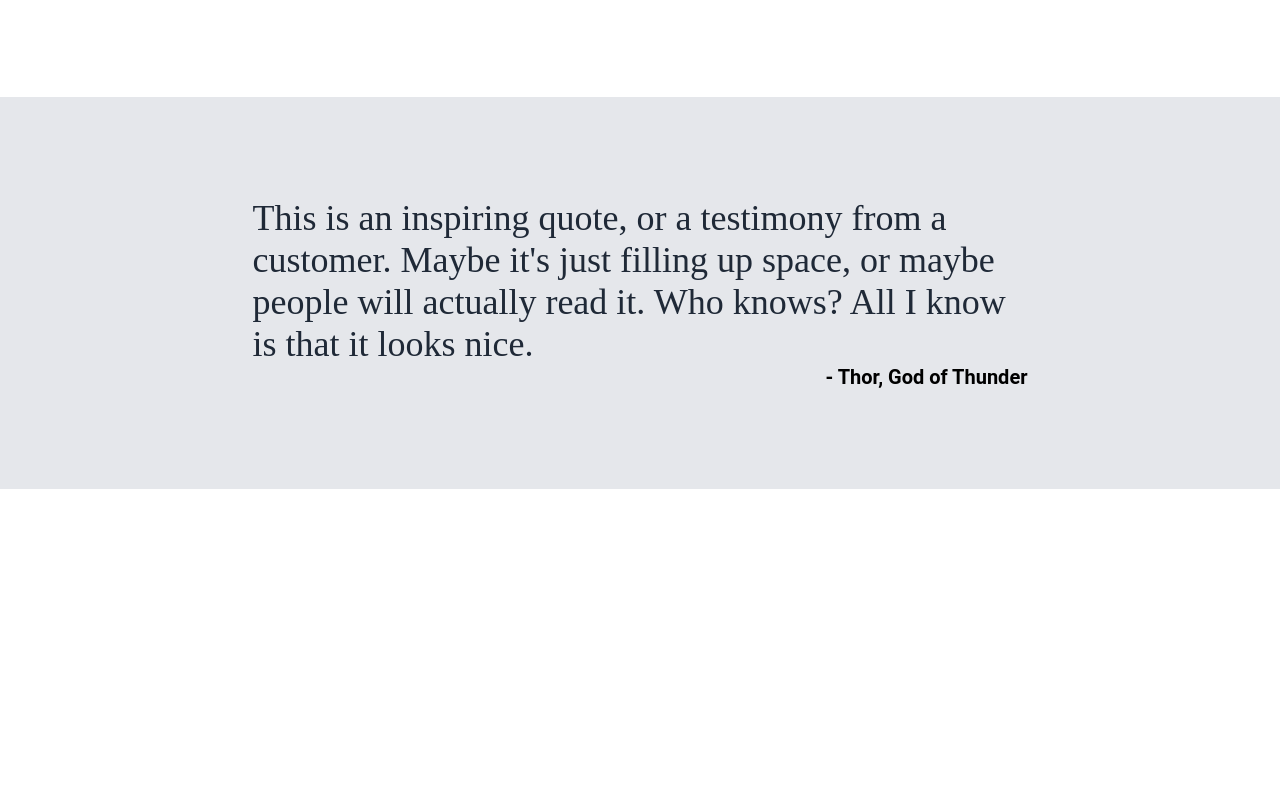
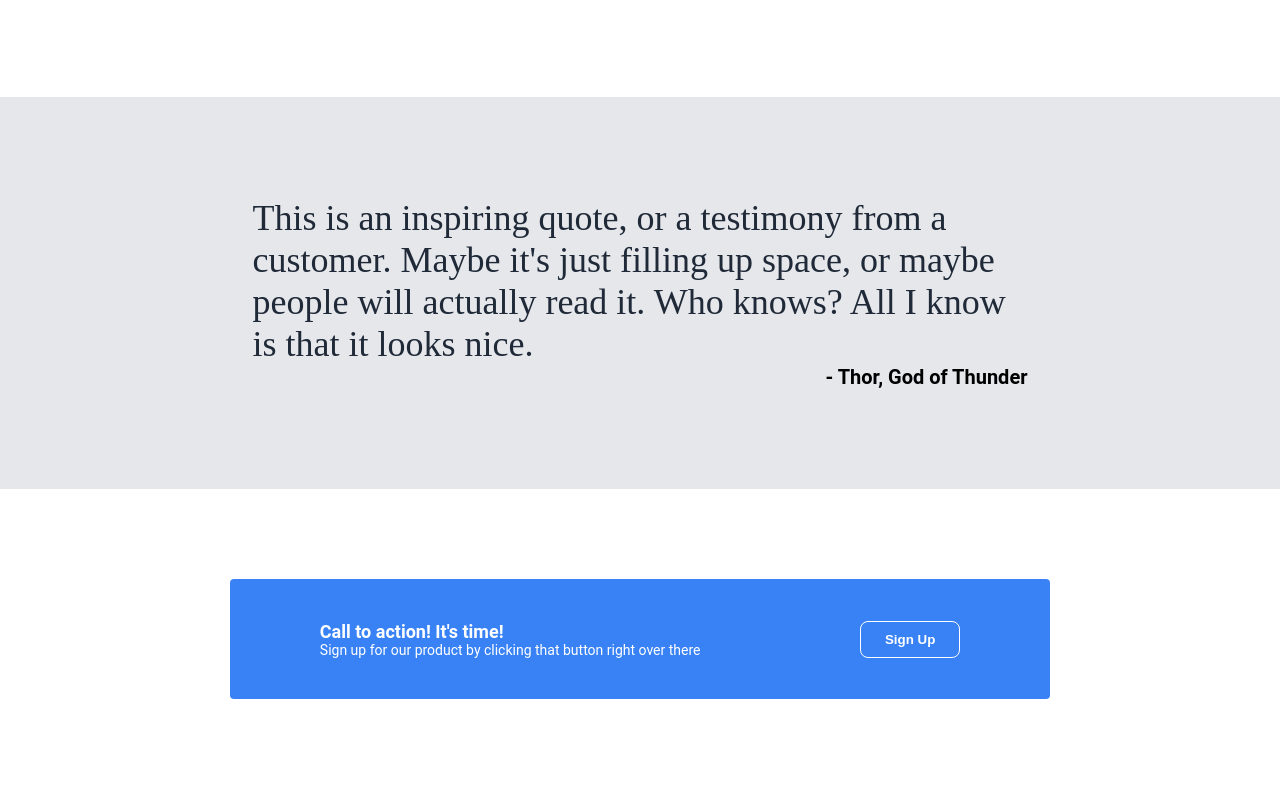
Before and after one commit to ezilin/landing-page, a plain HTML site: page index.html in a window 1280 px wide. Shown: the part 1098-1887 px from the top of the page. Before the commit the page ends 1587 px from the top, so only its background shows below. Drawn offline with Linux system fonts and the light colour scheme.

Commit message:
Complete call to action section (css & html)

```diff
--- a/index.html
+++ b/index.html
@@ -51,5 +51,14 @@
         <p class="author">- Thor, God of Thunder</p>
       </div>
     </div>
+    <div class="body-four">
+      <div class="call">
+        <div class="call-left">
+          <p class="call-header">Call to action! It's time!</p>
+          <p class="subtext">Sign up for our product by clicking that button right over there</p>
+        </div>
+        <button>Sign Up</button>
+      </div>
+    </div>
   </body>
 </html>
--- a/style.css
+++ b/style.css
@@ -135,3 +135,45 @@ button {
   font-weight: bold;
   margin: 0px;
 }
+
+.body-four {
+  display: flex;
+  justify-content: center;
+  align-items: center;
+  height: 300px;
+}
+
+.call {
+  display: flex;
+  background-color: #3882F6;
+  justify-content: space-around;
+  align-items: center;
+  width: 800px;
+  border-radius: 4px;
+  padding: 10px;
+  height: 100px;
+}
+
+.call-left {
+  display: flex;
+  flex-flow: column wrap;
+  color: white;
+}
+
+.call-header {
+  background-color: #3882F6;
+  font-size: 18px;
+  font-weight: bold;
+  margin: 0px;
+}
+
+.subtext {
+  margin: 0px;
+  font-size: 14px;
+}
+
+
+.call button {
+  border: solid 2px white;
+  border-width: 1px;
+}
```
